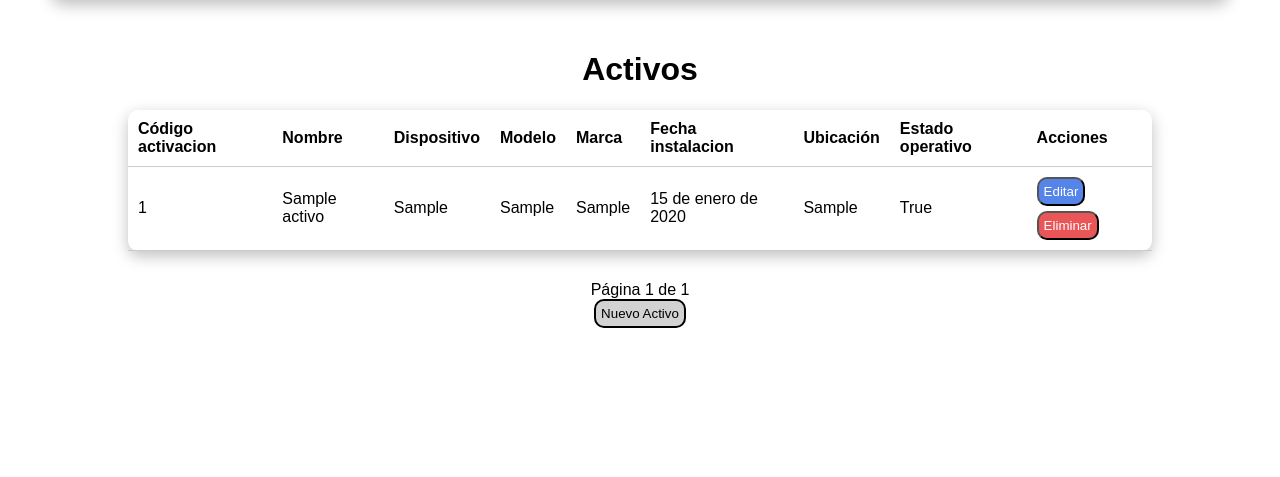
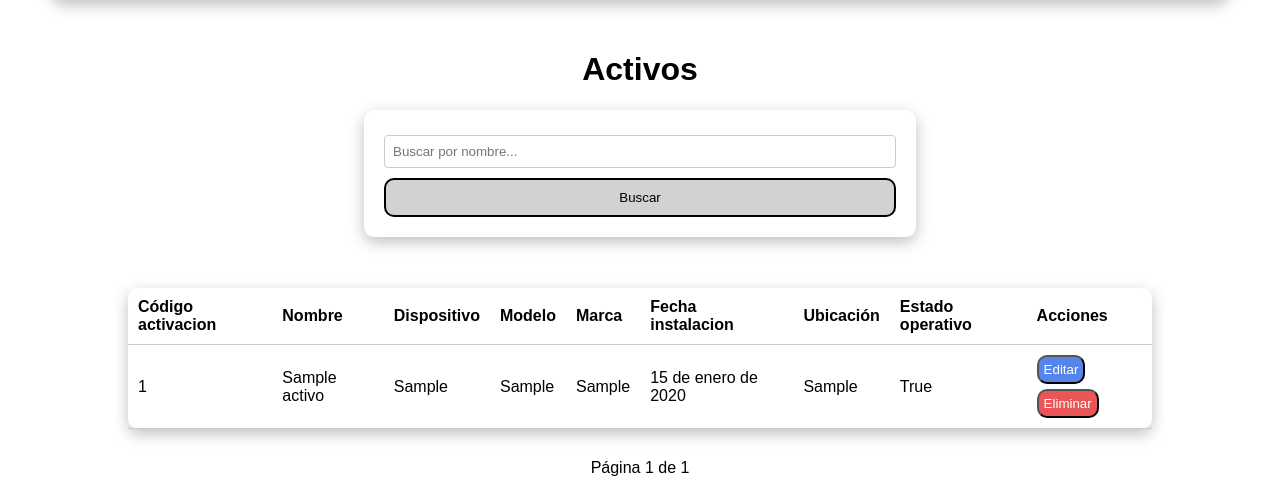
Before and after one commit to javieralbizu/Proyecto_N-8, a Django app: page /Activos/ in a window 1280 px wide. Shown: the part 110-587 px from the top of the page. Run offline with Django 5.2, Linux system fonts and the light colour scheme; tables that the repository leaves empty hold one stand-in row (values such as "Sample post").

Commit message:
Buscador simple en activos

```diff
--- a/Activos/Templates/Activos/Tabla.html
+++ b/Activos/Templates/Activos/Tabla.html
@@ -6,6 +6,16 @@ Tabla Activos
 
 {% block content %}
 <h1>Activos</h1>
+<form method="GET" action="" class="formbuscador">
+    <input type="hidden" name="token" value="{{ jwt_token }}">
+
+    <input type="text" name="buscar" value="{{ busqueda }}" placeholder="Buscar por nombre..." class="input-buscador">
+    <button type="submit" class="boton-buscador">Buscar</button>
+
+    {% if busqueda %}
+        <a href="?token={{ jwt_token }}" class="LinkLimpiar">Limpiar</a>
+    {% endif %}
+</form>
 <table>
     <tr>
         <th>Código activacion</th>
--- a/Activos/views.py
+++ b/Activos/views.py
@@ -4,14 +4,22 @@ from .models import Activo
 from .forms import ActivoForm
 
 def TablaActivos(request):
-    token = request.GET.get("token")
-    activos_list = Activo.objects.all().order_by('CodigoActivacion')
+    token = request.GET.get("token", "")
+    terminoBusqueda = request.GET.get('buscar', '')
+
+    if terminoBusqueda:
+        activos_list = Activo.objects.filter(Nombre__icontains=terminoBusqueda).order_by('CodigoActivacion')
+    else:
+        activos_list = Activo.objects.all().order_by('CodigoActivacion')
+
     paginator = Paginator(activos_list, 8)
     numero_pagina = request.GET.get("page")
     activos_paginados = paginator.get_page(numero_pagina)
+
     return render(request, 'Activos/Tabla.html', {
         'Activos': activos_paginados,
-        'jwt_token': token
+        'jwt_token': token,
+        'busqueda': terminoBusqueda
     })
 
 
```
